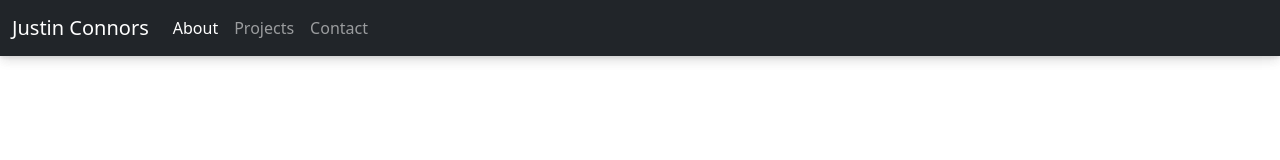
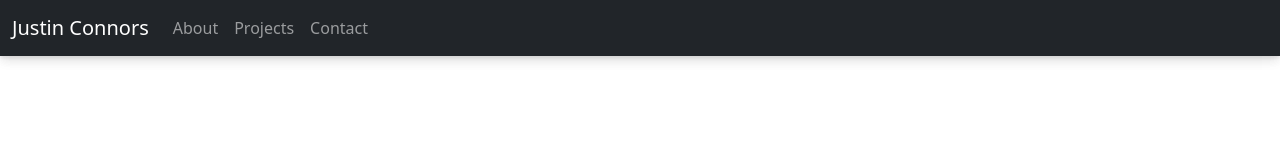
Before and after one commit to Justin-Connors/React-Portfolio, a React (Create React App) app in the folder my-portfolio/: page / in a window 1280 px wide. Shown: the top 160 px of the page. Built offline with nearby package versions, Linux system fonts and the light colour scheme.

Commit message:
made contact me slightly larger

```diff
--- a/my-portfolio/src/components/NavBar.js
+++ b/my-portfolio/src/components/NavBar.js
@@ -34,7 +34,7 @@ function NavBar({ currPage, handlePageChange }) {
         <MDBCollapse navbar show={showNav}>
           <MDBNavbarNav>
             <MDBNavbarItem>
-              <MDBNavbarLink active aria-current='page' href='#about'
+              <MDBNavbarLink href='#about'
               onClick={() => handlePageChange('About')}
               className={currPage === 'About' ? 'nav-link active' : 'nav-link'}
               >About
--- a/my-portfolio/src/components/pages/Contact.js
+++ b/my-portfolio/src/components/pages/Contact.js
@@ -3,8 +3,8 @@ import { MDBInput, MDBCheckbox, MDBBtn, MDBValidation, MDBValidationItem, MDBTex
 
 export default function Contact() {
   return (
-    <div style={{ position: 'fixed', top: '50%', left: '50%', transform: 'translate(-50%, -50%)' }}>
-        <MDBValidation noValidate id='form' className='text-center' style={{ width: '100%', maxWidth: '300px' }}>
+    <div style={{ position: 'fixed', top: '50%', left: '50%', transform: 'translate(-50%, -50%)', width: '50%' }}>
+        <MDBValidation noValidate id='form' className='text-center' style={{ width: '100%' }}>
         <h2>Contact Me</h2>
 
         <MDBValidationItem invalid feedback='Please provide your name.'>
@@ -23,10 +23,6 @@ export default function Contact() {
             <MDBTextArea wrapperClass='mb-4' label='Message' required />
         </MDBValidationItem>
 
-        <MDBValidationItem feedback=''>
-            <MDBCheckbox wrapperClass='d-flex justify-content-center' label='Send me copy' />
-        </MDBValidationItem>
-
         <MDBBtn type='submit' color='dark' block className='my-4'>
             Send
         </MDBBtn>
```
